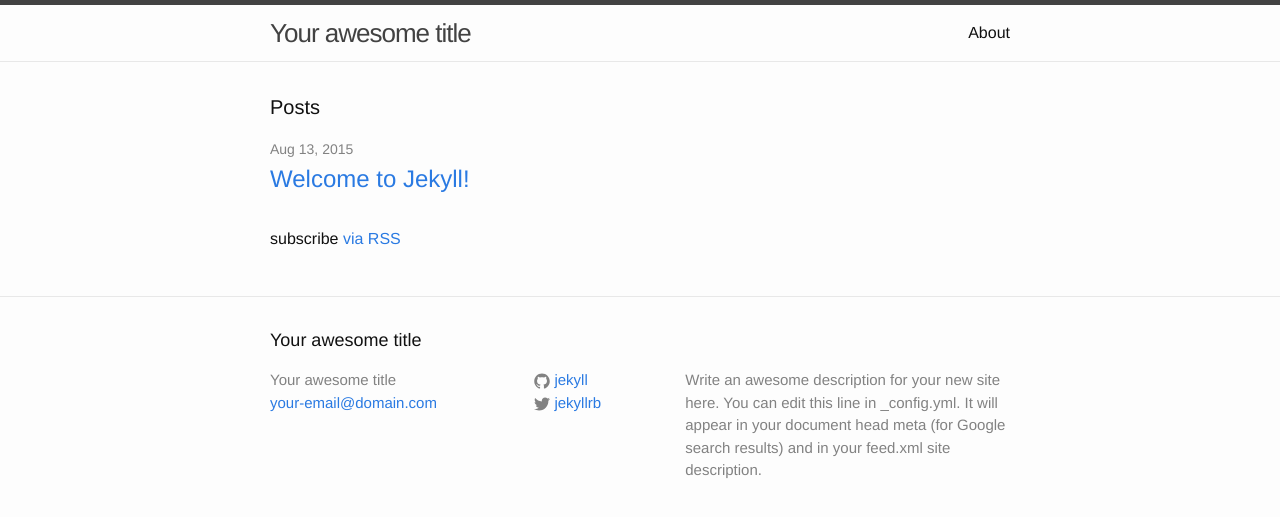
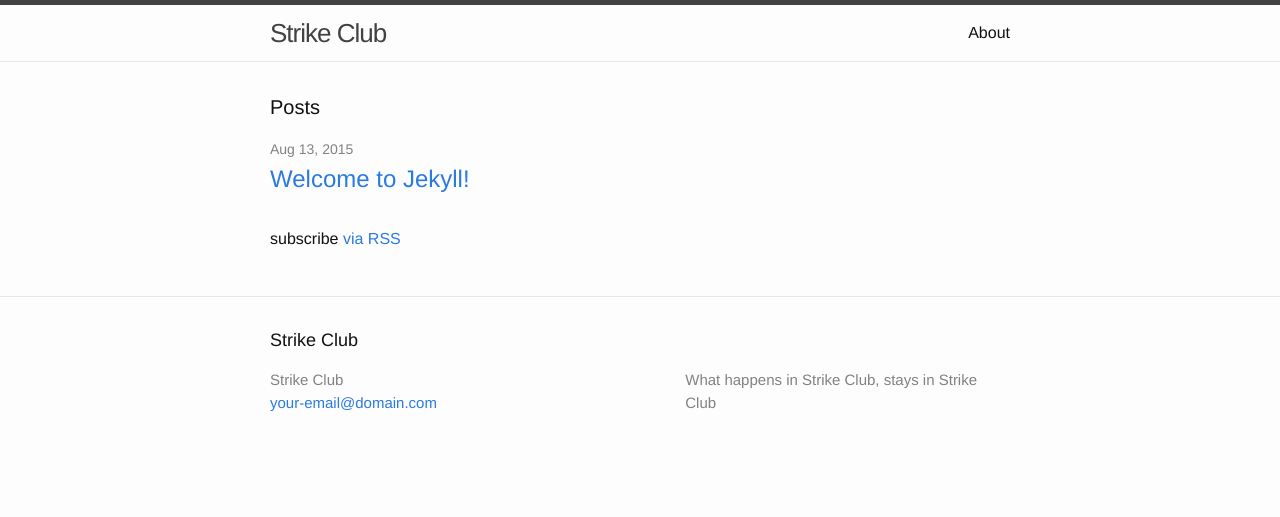
Before and after one commit to strikeclub-tacoma/strikeclub-tacoma.github.com, a Jekyll site: the page built from index.html, in a window 1280 px wide. Shown: the top 517 px of the page. Built offline with Jekyll 4.4.1, drawn with Linux system fonts in a browser that asks for light colours.

Commit message:
Config changes
Signed-off-by: W. S. Wellington <bill@wellingtonnet.net>

```diff
--- a/_config.yml
+++ b/_config.yml
@@ -1,14 +1,12 @@
 # Site settings
-title: Your awesome title
+title: Strike Club
 email: your-email@domain.com
 description: > # this means to ignore newlines until "baseurl:"
-  Write an awesome description for your new site here. You can edit this
-  line in _config.yml. It will appear in your document head meta (for
-  Google search results) and in your feed.xml site description.
+  What happens in Strike Club, stays in Strike Club
 baseurl: "" # the subpath of your site, e.g. /blog/
-url: "http://yourdomain.com" # the base hostname & protocol for your site
-twitter_username: jekyllrb
-github_username:  jekyll
+url: "http://www.strikeclub-tacoma.com" # the base hostname & protocol for your site
+#twitter_username: jekyllrb
+#github_username:  jekyll
 
 # Build settings
 markdown: kramdown
```
